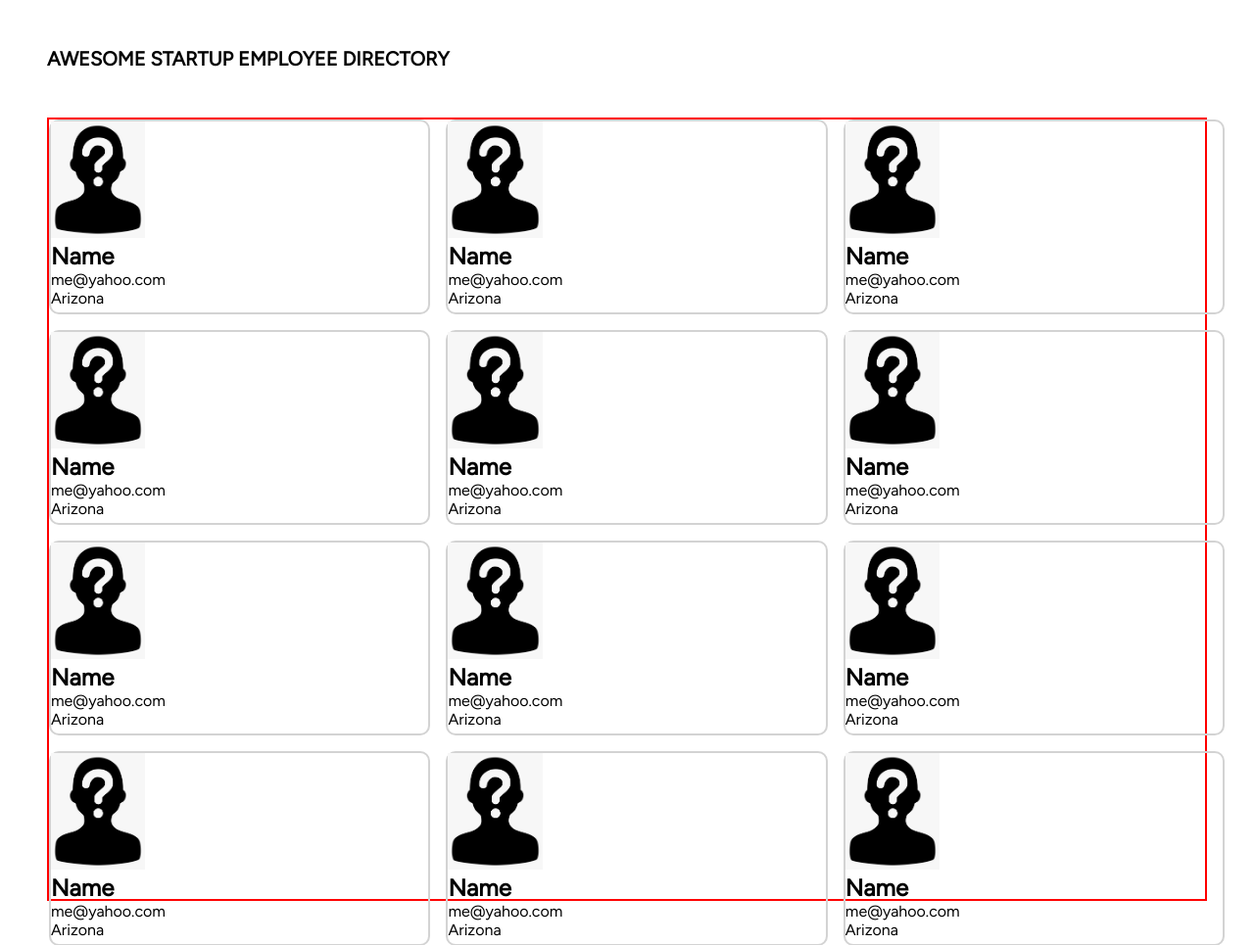
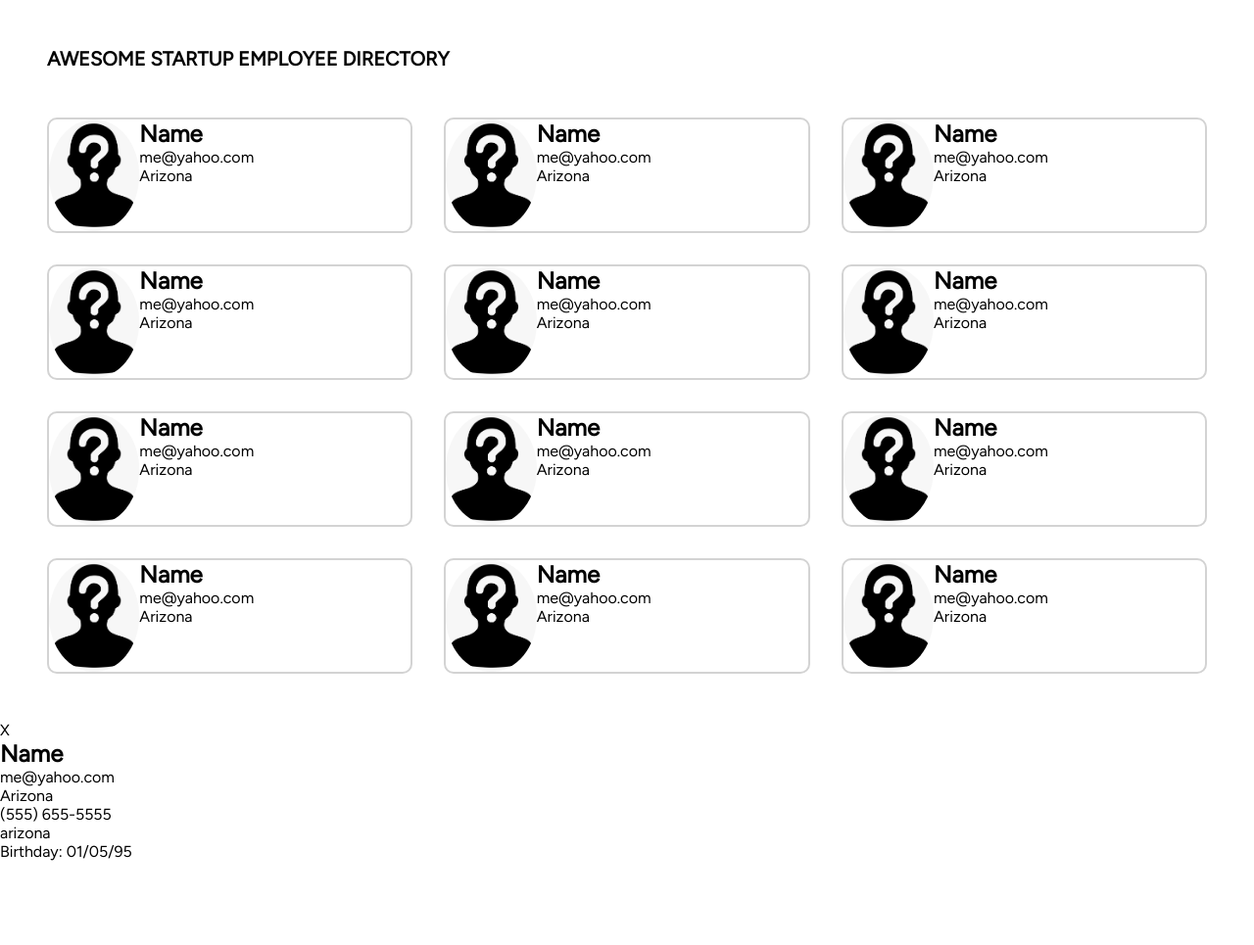
Before and after one commit to sgaona21/API-Employee-Directory, a plain HTML site: page index.html in a window 1280 px wide. Shown: the top 965 px of the page at 98% size. After the commit the page ends 879 px from the top, so only its background shows below. Drawn offline with Linux system fonts and the light colour scheme; a script that the page names is missing.

Commit message:
grid layout

```diff
--- a/style.css
+++ b/style.css
@@ -12,20 +12,22 @@ h1 {
 }
 .main-grid-container {
     display: grid;
-    grid-template-columns: 33% 33% 33%;
-    grid-template-rows: 25% 25% 25% 25%;
+    grid-template-columns: 1fr 1fr 1fr;
+    grid-template-rows: 1fr 1fr 1fr 1fr;
     max-height: 100vh;
-    grid-gap: 1rem;
+    grid-gap: 2rem;
     margin: 3rem;
-    border: solid red 2px;
 
 }
 
 .avatar {
     width: 25%;
+    border-radius: 50%;
 }
 
 .card {
+    display: flex;
+
     border: solid lightgray 2px;
     border-radius: 10px;
 }
```
